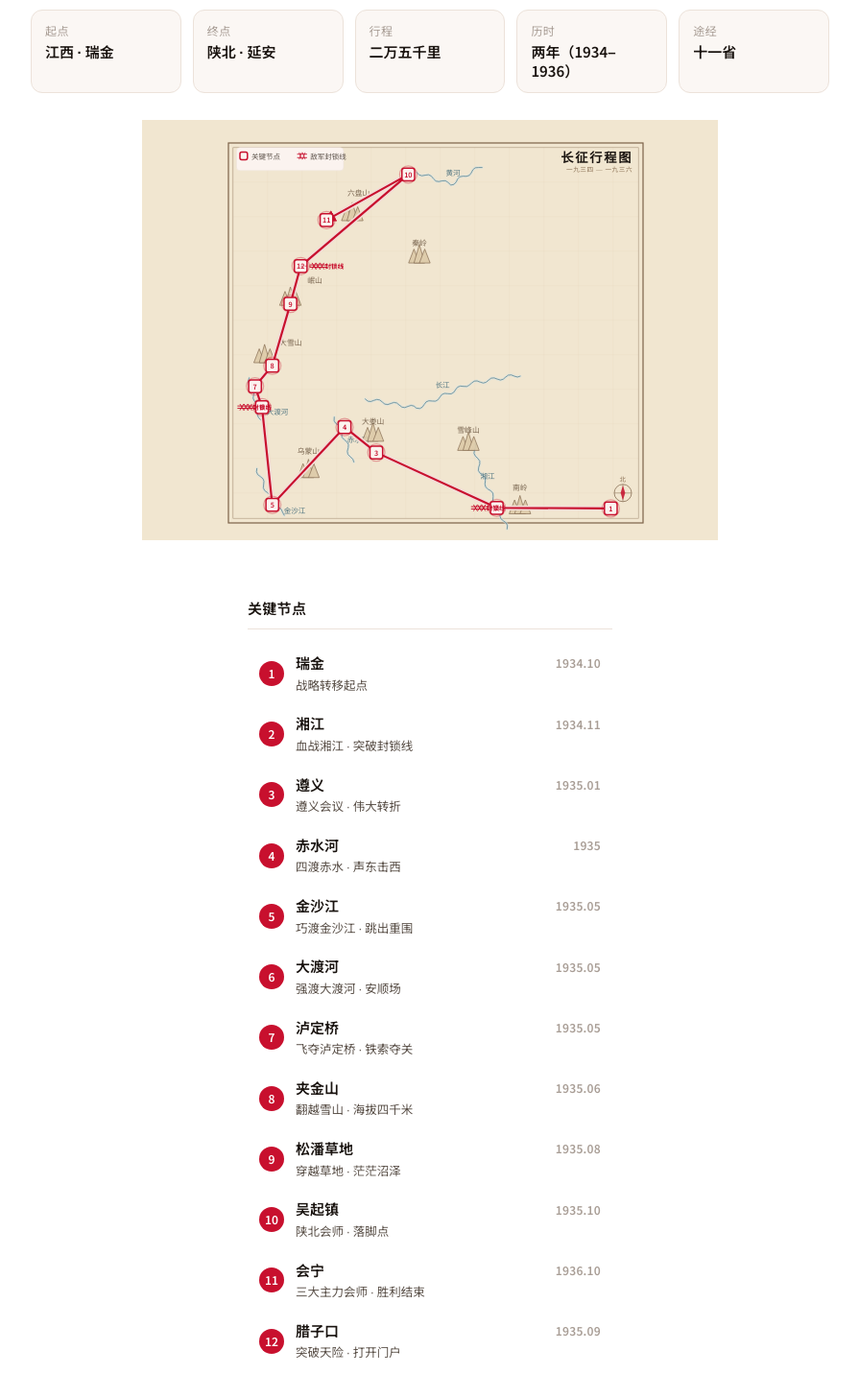
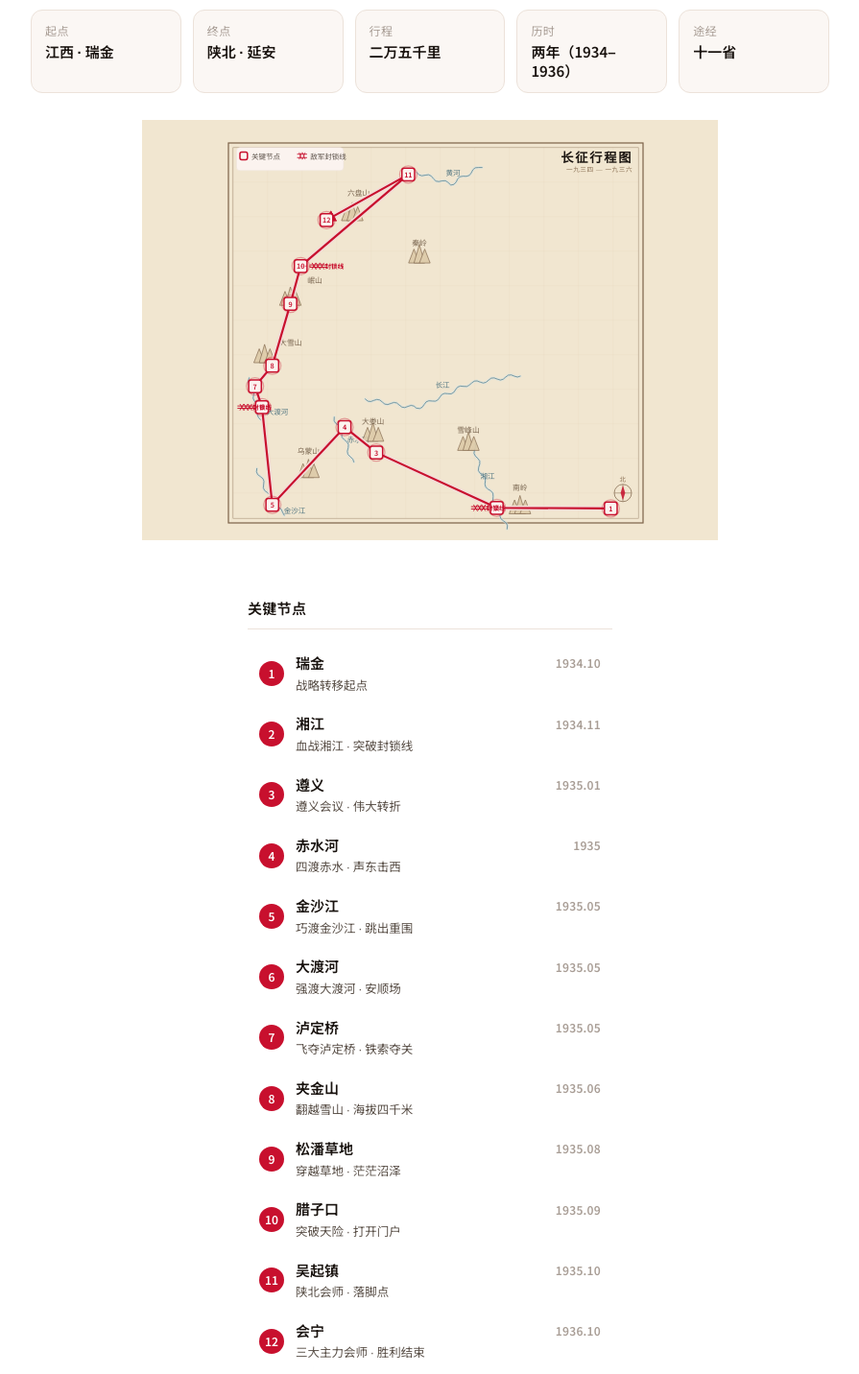
Before and after one commit to shuwey/red-culture-site, a website: page event-changzheng.html in a window 1280 px wide. Shown: the part 1360-2792 px from the top of the page at 96% size, without its empty margins (192-1087 px from the left). Drawn offline with Linux system fonts and the light colour scheme.

Commit message:
长征路线图：节点编号改为真实编年序（腊子口#10→吴起镇#11→会宁#12）
- 问题：腊子口(1935.09) 原被错排为 #12 且置侧栏末位，违反时间轴（应在松潘#9与吴起镇#10之间）

- 侧栏 .cz-index 列表：腊子口上调至第 10 位，吴起镇→11、会宁→12，与地图一致

- 地图 12 个 wp-link 数字徽标仅改编号（腊子口 12→10 / 吴起镇 10→11 / 会宁 11→12），地理坐标与 polyline 走向保持真实比例不动

- 联动脚本 event-changzheng-route.js 按 data-id 匹配高亮，不依赖编号，无需改动

```diff
--- a/event-changzheng.html
+++ b/event-changzheng.html
@@ -190,9 +190,9 @@
 <a class="wp-link" href="place-luding.html" data-id="luding"><g class="wp"><circle class="ring" cx="196.2" cy="462.7" r="15"/><rect x="185.2" y="451.7" width="22" height="22" rx="4" fill="#fbf3ef" stroke="#C8102E" stroke-width="2.5"/><text x="196.2" y="462.7" text-anchor="middle" dominant-baseline="central" fill="#C8102E" font-size="12" font-weight="700">7</text><g class="tip"><rect x="216.2" y="432.7" width="178" height="60" rx="9" fill="#1a1410" opacity="0.94"/><text x="228.2" y="454.7" fill="#fff" font-size="14" font-weight="700">泸定桥</text><text x="228.2" y="470.7" fill="#ffd2c9" font-size="11">1935.05</text><text x="228.2" y="485.7" fill="#e9ded7" font-size="11">飞夺泸定桥·铁索夺关</text></g></g></a>
 <a class="wp-link" href="place-jiajin.html" data-id="jiajin"><g class="wp"><circle class="ring" cx="226.2" cy="427.0" r="15"/><rect x="215.2" y="416.0" width="22" height="22" rx="4" fill="#fbf3ef" stroke="#C8102E" stroke-width="2.5"/><text x="226.2" y="427.0" text-anchor="middle" dominant-baseline="central" fill="#C8102E" font-size="12" font-weight="700">8</text><g class="tip"><rect x="246.2" y="397.0" width="178" height="60" rx="9" fill="#1a1410" opacity="0.94"/><text x="258.2" y="419.0" fill="#fff" font-size="14" font-weight="700">夹金山</text><text x="258.2" y="435.0" fill="#ffd2c9" font-size="11">1935.06</text><text x="258.2" y="450.0" fill="#e9ded7" font-size="11">翻越雪山·海拔四千米</text></g></g></a>
 <a class="wp-link" href="place-songpan.html" data-id="songpan"><g class="wp"><circle class="ring" cx="257.6" cy="319.4" r="15"/><rect x="246.6" y="308.4" width="22" height="22" rx="4" fill="#fbf3ef" stroke="#C8102E" stroke-width="2.5"/><text x="257.6" y="319.4" text-anchor="middle" dominant-baseline="central" fill="#C8102E" font-size="12" font-weight="700">9</text><g class="tip"><rect x="277.6" y="289.4" width="178" height="60" rx="9" fill="#1a1410" opacity="0.94"/><text x="289.6" y="311.4" fill="#fff" font-size="14" font-weight="700">松潘草地</text><text x="289.6" y="327.4" fill="#ffd2c9" font-size="11">1935.08</text><text x="289.6" y="342.4" fill="#e9ded7" font-size="11">穿越草地·茫茫沼泽</text></g></g></a>
-<a class="wp-link" href="place-wuqi.html" data-id="wuqi"><g class="wp"><circle class="ring" cx="462.3" cy="94.7" r="15"/><rect x="451.3" y="83.7" width="22" height="22" rx="4" fill="#fbf3ef" stroke="#C8102E" stroke-width="2.5"/><text x="462.3" y="94.7" text-anchor="middle" dominant-baseline="central" fill="#C8102E" font-size="12" font-weight="700">10</text><g class="tip"><rect x="482.3" y="64.7" width="178" height="60" rx="9" fill="#1a1410" opacity="0.94"/><text x="494.3" y="86.7" fill="#fff" font-size="14" font-weight="700">吴起镇</text><text x="494.3" y="102.7" fill="#ffd2c9" font-size="11">1935.10</text><text x="494.3" y="117.7" fill="#e9ded7" font-size="11">陕北会师·落脚点</text></g></g></a>
-<a class="wp-link" href="place-huining.html" data-id="huining"><g class="wp"><circle class="ring" cx="320.3" cy="173.9" r="15"/><rect x="309.3" y="162.9" width="22" height="22" rx="4" fill="#fbf3ef" stroke="#C8102E" stroke-width="2.5"/><text x="320.3" y="173.9" text-anchor="middle" dominant-baseline="central" fill="#C8102E" font-size="12" font-weight="700">11</text><g class="tip"><rect x="340.3" y="143.9" width="178" height="60" rx="9" fill="#1a1410" opacity="0.94"/><text x="352.3" y="165.9" fill="#fff" font-size="14" font-weight="700">会宁</text><text x="352.3" y="181.9" fill="#ffd2c9" font-size="11">1936.10</text><text x="352.3" y="196.9" fill="#e9ded7" font-size="11">三大主力会师·胜利结束</text></g></g></a>
-<a class="wp-link" href="place-lazikou.html" data-id="lazikou"><g class="wp"><circle class="ring" cx="275.5" cy="253.8" r="15"/><rect x="264.5" y="242.8" width="22" height="22" rx="4" fill="#fbf3ef" stroke="#C8102E" stroke-width="2.5"/><text x="275.5" y="253.8" text-anchor="middle" dominant-baseline="central" fill="#C8102E" font-size="12" font-weight="700">12</text><g class="tip"><rect x="295.5" y="223.8" width="178" height="60" rx="9" fill="#1a1410" opacity="0.94"/><text x="307.5" y="245.8" fill="#fff" font-size="14" font-weight="700">腊子口</text><text x="307.5" y="261.8" fill="#ffd2c9" font-size="11">1935.09</text><text x="307.5" y="276.8" fill="#e9ded7" font-size="11">突破天险·打开门户</text></g></g></a>
+<a class="wp-link" href="place-wuqi.html" data-id="wuqi"><g class="wp"><circle class="ring" cx="462.3" cy="94.7" r="15"/><rect x="451.3" y="83.7" width="22" height="22" rx="4" fill="#fbf3ef" stroke="#C8102E" stroke-width="2.5"/><text x="462.3" y="94.7" text-anchor="middle" dominant-baseline="central" fill="#C8102E" font-size="12" font-weight="700">11</text><g class="tip"><rect x="482.3" y="64.7" width="178" height="60" rx="9" fill="#1a1410" opacity="0.94"/><text x="494.3" y="86.7" fill="#fff" font-size="14" font-weight="700">吴起镇</text><text x="494.3" y="102.7" fill="#ffd2c9" font-size="11">1935.10</text><text x="494.3" y="117.7" fill="#e9ded7" font-size="11">陕北会师·落脚点</text></g></g></a>
+<a class="wp-link" href="place-huining.html" data-id="huining"><g class="wp"><circle class="ring" cx="320.3" cy="173.9" r="15"/><rect x="309.3" y="162.9" width="22" height="22" rx="4" fill="#fbf3ef" stroke="#C8102E" stroke-width="2.5"/><text x="320.3" y="173.9" text-anchor="middle" dominant-baseline="central" fill="#C8102E" font-size="12" font-weight="700">12</text><g class="tip"><rect x="340.3" y="143.9" width="178" height="60" rx="9" fill="#1a1410" opacity="0.94"/><text x="352.3" y="165.9" fill="#fff" font-size="14" font-weight="700">会宁</text><text x="352.3" y="181.9" fill="#ffd2c9" font-size="11">1936.10</text><text x="352.3" y="196.9" fill="#e9ded7" font-size="11">三大主力会师·胜利结束</text></g></g></a>
+<a class="wp-link" href="place-lazikou.html" data-id="lazikou"><g class="wp"><circle class="ring" cx="275.5" cy="253.8" r="15"/><rect x="264.5" y="242.8" width="22" height="22" rx="4" fill="#fbf3ef" stroke="#C8102E" stroke-width="2.5"/><text x="275.5" y="253.8" text-anchor="middle" dominant-baseline="central" fill="#C8102E" font-size="12" font-weight="700">10</text><g class="tip"><rect x="295.5" y="223.8" width="178" height="60" rx="9" fill="#1a1410" opacity="0.94"/><text x="307.5" y="245.8" fill="#fff" font-size="14" font-weight="700">腊子口</text><text x="307.5" y="261.8" fill="#ffd2c9" font-size="11">1935.09</text><text x="307.5" y="276.8" fill="#e9ded7" font-size="11">突破天险·打开门户</text></g></g></a>
 <g class="blk"><line x1="616.0" y1="673.8" x2="586.0" y2="673.8" stroke="#C8102E" stroke-width="1.4" stroke-dasharray="4 3" opacity="0.7"/><g class="bk-wire" stroke="#C8102E" fill="none" stroke-linecap="round"><line x1="572.0" y1="671.8" x2="600.0" y2="671.8" stroke-width="1.6"/><line x1="572.0" y1="675.8" x2="600.0" y2="675.8" stroke-width="1.6"/><path d="M576.0,668.8 L582.0,678.8 M576.0,678.8 L582.0,668.8" stroke-width="1.5"/><path d="M583.0,668.8 L589.0,678.8 M583.0,678.8 L589.0,668.8" stroke-width="1.5"/><path d="M590.0,668.8 L596.0,678.8 M590.0,678.8 L596.0,668.8" stroke-width="1.5"/></g><text x="598.0" y="677.8" fill="#C8102E" font-size="11" font-weight="700">封锁线</text><g class="tip"><rect x="396.0" y="630.0" width="176" height="58" rx="9" fill="#1a1410" opacity="0.94"/><text x="408.0" y="652.0" fill="#fff" font-size="14" font-weight="700">敌·封锁线</text><text x="408.0" y="668.0" fill="#ffd2c9" font-size="11">红军被拦截、最终突破的险关</text></g></g>
 <g class="blk"><line x1="208.3" y1="498.9" x2="180.3" y2="498.9" stroke="#C8102E" stroke-width="1.4" stroke-dasharray="4 3" opacity="0.7"/><g class="bk-wire" stroke="#C8102E" fill="none" stroke-linecap="round"><line x1="166.3" y1="496.9" x2="194.3" y2="496.9" stroke-width="1.6"/><line x1="166.3" y1="500.9" x2="194.3" y2="500.9" stroke-width="1.6"/><path d="M170.3,493.9 L176.3,503.9 M170.3,503.9 L176.3,493.9" stroke-width="1.5"/><path d="M177.3,493.9 L183.3,503.9 M177.3,503.9 L183.3,493.9" stroke-width="1.5"/><path d="M184.3,493.9 L190.3,503.9 M184.3,503.9 L190.3,493.9" stroke-width="1.5"/></g><text x="192.3" y="502.9" fill="#C8102E" font-size="11" font-weight="700">封锁线</text><g class="tip"><rect x="194.3" y="468.9" width="176" height="58" rx="9" fill="#1a1410" opacity="0.94"/><text x="206.3" y="490.9" fill="#fff" font-size="14" font-weight="700">敌·封锁线</text><text x="206.3" y="506.9" fill="#ffd2c9" font-size="11">红军被拦截、最终突破的险关</text></g></g>
 <g class="blk"><line x1="275.5" y1="253.8" x2="305.5" y2="253.8" stroke="#C8102E" stroke-width="1.4" stroke-dasharray="4 3" opacity="0.7"/><g class="bk-wire" stroke="#C8102E" fill="none" stroke-linecap="round"><line x1="291.5" y1="251.8" x2="319.5" y2="251.8" stroke-width="1.6"/><line x1="291.5" y1="255.8" x2="319.5" y2="255.8" stroke-width="1.6"/><path d="M295.5,248.8 L301.5,258.8 M295.5,258.8 L301.5,248.8" stroke-width="1.5"/><path d="M302.5,248.8 L308.5,258.8 M302.5,258.8 L308.5,248.8" stroke-width="1.5"/><path d="M309.5,248.8 L315.5,258.8 M309.5,258.8 L315.5,248.8" stroke-width="1.5"/></g><text x="317.5" y="257.8" fill="#C8102E" font-size="11" font-weight="700">封锁线</text><g class="tip"><rect x="319.5" y="223.8" width="176" height="58" rx="9" fill="#1a1410" opacity="0.94"/><text x="331.5" y="245.8" fill="#fff" font-size="14" font-weight="700">敌·封锁线</text><text x="331.5" y="261.8" fill="#ffd2c9" font-size="11">红军被拦截、最终突破的险关</text></g></g>
@@ -212,9 +212,9 @@
             <li><a class="cz-idx" data-id="luding" href="place-luding.html"><span class="cz-idx-n">7</span><span class="cz-idx-name">泸定桥</span><span class="cz-idx-date">1935.05</span><span class="cz-idx-desc">飞夺泸定桥 · 铁索夺关</span></a></li>
             <li><a class="cz-idx" data-id="jiajin" href="place-jiajin.html"><span class="cz-idx-n">8</span><span class="cz-idx-name">夹金山</span><span class="cz-idx-date">1935.06</span><span class="cz-idx-desc">翻越雪山 · 海拔四千米</span></a></li>
             <li><a class="cz-idx" data-id="songpan" href="place-songpan.html"><span class="cz-idx-n">9</span><span class="cz-idx-name">松潘草地</span><span class="cz-idx-date">1935.08</span><span class="cz-idx-desc">穿越草地 · 茫茫沼泽</span></a></li>
-            <li><a class="cz-idx" data-id="wuqi" href="place-wuqi.html"><span class="cz-idx-n">10</span><span class="cz-idx-name">吴起镇</span><span class="cz-idx-date">1935.10</span><span class="cz-idx-desc">陕北会师 · 落脚点</span></a></li>
-            <li><a class="cz-idx" data-id="huining" href="place-huining.html"><span class="cz-idx-n">11</span><span class="cz-idx-name">会宁</span><span class="cz-idx-date">1936.10</span><span class="cz-idx-desc">三大主力会师 · 胜利结束</span></a></li>
-            <li><a class="cz-idx" data-id="lazikou" href="place-lazikou.html"><span class="cz-idx-n">12</span><span class="cz-idx-name">腊子口</span><span class="cz-idx-date">1935.09</span><span class="cz-idx-desc">突破天险 · 打开门户</span></a></li>
+            <li><a class="cz-idx" data-id="lazikou" href="place-lazikou.html"><span class="cz-idx-n">10</span><span class="cz-idx-name">腊子口</span><span class="cz-idx-date">1935.09</span><span class="cz-idx-desc">突破天险 · 打开门户</span></a></li>
+            <li><a class="cz-idx" data-id="wuqi" href="place-wuqi.html"><span class="cz-idx-n">11</span><span class="cz-idx-name">吴起镇</span><span class="cz-idx-date">1935.10</span><span class="cz-idx-desc">陕北会师 · 落脚点</span></a></li>
+            <li><a class="cz-idx" data-id="huining" href="place-huining.html"><span class="cz-idx-n">12</span><span class="cz-idx-name">会宁</span><span class="cz-idx-date">1936.10</span><span class="cz-idx-desc">三大主力会师 · 胜利结束</span></a></li>
           </ol>
         </div>
       </div>
```
